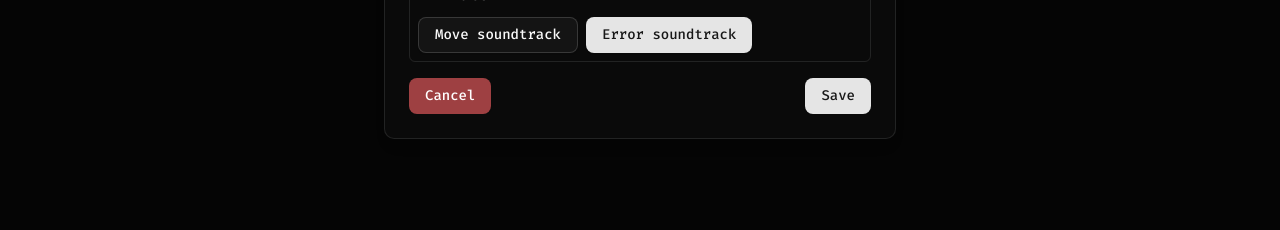
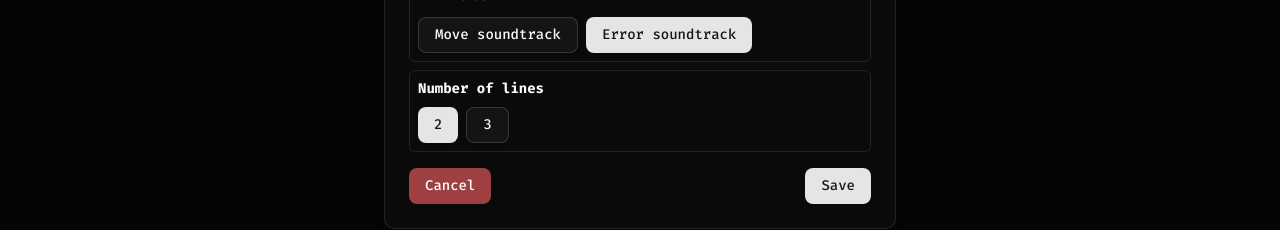
Before and after one commit to phamhongphuc1999/experiment-web, a Next.js app: page /pikachu in a window 1280 px wide. Both pictures are taken after a click on the button 504 px from the left and 83 px from the top of the page. Shown: the part 293-523 px from the top of the page. Built offline with nearby package versions, Linux system fonts and the light colour scheme; no server answers; some icons are missing.

Commit message:
feat: number of lines

```diff
--- a/src/components/AppDialog/PikachuConfigDialog/index.tsx
+++ b/src/components/AppDialog/PikachuConfigDialog/index.tsx
@@ -25,7 +25,8 @@ function PikachuConfigDialogLayout() {
   const {
     isSound,
     size,
-    fn: { setIsSound, setSize },
+    numberOfLines,
+    fn: { setIsSound, setSize, setNumberOfLines },
   } = usePikachuConfigContext();
 
   function onSaveConfig(event: MouseEvent<HTMLFormElement>) {
@@ -36,18 +37,21 @@ function PikachuConfigDialogLayout() {
       isSound,
       numberOfRows: size.numberOfRows,
       numberOfColumns: size.numberOfColumns,
+      numberOfLines,
+      remainingChanges: numberOfLines == 2 ? 20 : 10,
       status,
     });
     setDialog(DIALOG_KEY.pikachuConfigDialog, false);
   }
 
   function onOpenChange(open: boolean) {
-    setIsSound(metadata.isSound);
-    setSize({ numberOfRows: metadata.numberOfRows, numberOfColumns: metadata.numberOfColumns });
     setDialog(DIALOG_KEY.pikachuConfigDialog, open);
   }
 
   function onCancel() {
+    setIsSound(metadata.isSound);
+    setSize({ numberOfRows: metadata.numberOfRows, numberOfColumns: metadata.numberOfColumns });
+    setNumberOfLines(metadata.numberOfLines);
     onOpenChange(false);
   }
 
@@ -65,6 +69,23 @@ function PikachuConfigDialogLayout() {
         <form onSubmit={onSaveConfig} className="scroll-hidden max-h-[75vh] overflow-auto">
           <BoardSizeConfig />
           <SoundtrackConfig game="pikachu" />
+          <div className="mt-2 rounded-sm border p-2">
+            <p className="text-sm font-bold">Number of lines</p>
+            <div className="mt-2 flex items-center gap-2">
+              <Button
+                variant={numberOfLines == 2 ? 'default' : 'outline'}
+                onClick={() => setNumberOfLines(2)}
+              >
+                2
+              </Button>
+              <Button
+                variant={numberOfLines == 3 ? 'default' : 'outline'}
+                onClick={() => setNumberOfLines(3)}
+              >
+                3
+              </Button>
+            </div>
+          </div>
           <div className="mt-4 flex items-center justify-between">
             <Button onClick={onCancel} variant="destructive" className="mr-2">
               Cancel
--- a/src/components/AppDialog/PikachuConfigDialog/pikachuConfig.context.tsx
+++ b/src/components/AppDialog/PikachuConfigDialog/pikachuConfig.context.tsx
@@ -15,19 +15,19 @@ import { usePikachuStore } from 'src/states/pikachu.state';
 type PikachuConfigContextType = {
   isSound: boolean;
   size: { numberOfRows: number; numberOfColumns: number };
+  numberOfLines: number;
   fn: {
     setIsSound: Dispatch<SetStateAction<boolean>>;
     setSize: Dispatch<SetStateAction<{ numberOfRows: number; numberOfColumns: number }>>;
+    setNumberOfLines: Dispatch<SetStateAction<number>>;
   };
 };
 
 const pikachuConfigContextDefault: PikachuConfigContextType = {
   isSound: true,
   size: { numberOfRows: 16, numberOfColumns: 9 },
-  fn: {
-    setIsSound: () => {},
-    setSize: () => {},
-  },
+  numberOfLines: 2,
+  fn: { setIsSound: () => {}, setSize: () => {}, setNumberOfLines: () => {} },
 };
 
 const PikachuConfigContext = createContext<PikachuConfigContextType>(pikachuConfigContextDefault);
@@ -43,6 +43,7 @@ export default function PikachuConfigProvider({ children }: Props) {
     numberOfRows: 16,
     numberOfColumns: 9,
   });
+  const [numberOfLines, setNumberOfLines] = useState(2);
 
   useEffect(() => {
     setIsSound(metadata.isSound);
@@ -52,9 +53,13 @@ export default function PikachuConfigProvider({ children }: Props) {
     setSize({ numberOfRows: metadata.numberOfRows, numberOfColumns: metadata.numberOfColumns });
   }, [metadata.numberOfRows, metadata.numberOfColumns]);
 
+  useEffect(() => {
+    setNumberOfLines(metadata.numberOfLines);
+  }, [metadata.numberOfLines]);
+
   const contextData = useMemo<PikachuConfigContextType>(() => {
-    return { isSound, size, fn: { setIsSound, setSize } };
-  }, [isSound, size]);
+    return { isSound, size, numberOfLines, fn: { setIsSound, setSize, setNumberOfLines } };
+  }, [isSound, size, numberOfLines]);
 
   return (
     <PikachuConfigContext.Provider value={contextData}>{children}</PikachuConfigContext.Provider>
--- a/src/configs/constance.ts
+++ b/src/configs/constance.ts
@@ -9,8 +9,6 @@ export const ITEM_PER_PAGE = 10;
 export const MAX_CARO_BOARD_SIZE = 50;
 export const MAX_CONNECT4_BOARD_SIZE = 80;
 
-export const PIKACHU_NUMBER_OF_ROWS = 9;
-export const PIKACHU_NUMBER_OF_COLUMNS = 16;
 export const PIKACHU_PIECE_WIDTH = 40;
 export const PIKACHU_PIECE_HEIGHT = 50;
 
--- a/src/global.ts
+++ b/src/global.ts
@@ -329,13 +329,14 @@ export type PikachuMoveParamsType = {
   numberOfColumns: number;
   sourcePiece: PositionType;
   targetPiece: PositionType;
+  numberOfLines: number;
 };
 
 export type FindPossibleMoveParamsType = {
   numberOfRows: number;
   numberOfColumns: number;
   board: Array<Array<number>>;
-  ignoreMoves: Array<PositionType>;
+  numberOfLines: number;
 };
 
 export type PikachuBoardTransformType =
--- a/src/services/pikachu/pikachu.utils.ts
+++ b/src/services/pikachu/pikachu.utils.ts
@@ -2,22 +2,31 @@ import { FindPossibleMoveParamsType, PikachuMoveParamsType, PositionType } from
 import { isPositionEqual, randomSubGroup } from '..';
 import Queue from '../Queue';
 
-function _createRawBoard(totalCells: number, numTypes: number) {
+export function _refineNumTypes(halfCells: number, numTypes: number) {
+  if (halfCells >= 72) return numTypes;
+  if (halfCells <= 25) {
+    const random = Math.random();
+    if (random < 0.1) return halfCells - 1;
+    else return halfCells;
+  } else {
+    const random = 0.9 + 0.1 * Math.random();
+    const newNumTypes = Math.min(numTypes, Math.floor(halfCells * random));
+    return newNumTypes;
+  }
+}
+
+export function _createRawBoard(totalCells: number, numTypes: number) {
   if (totalCells % 2 !== 0)
     throw new Error('Total number of cells must be even for matching pairs.');
 
   const tileIds: Array<number> = [];
   const halfCells = totalCells / 2;
-  if (halfCells < numTypes) {
-    const _arr = randomSubGroup(numTypes);
-    for (let i = 0; i < halfCells; i++) {
-      tileIds.push(_arr[i] + 1);
-    }
-  } else {
-    for (let i = 0; i < halfCells; i++) {
-      const id = (i % numTypes) + 1;
-      tileIds.push(id);
-    }
+  const refinedNumTypes = _refineNumTypes(halfCells, numTypes);
+
+  const _arr = randomSubGroup(numTypes);
+  for (let i = 0; i < halfCells; i++) {
+    const id = i % refinedNumTypes;
+    tileIds.push(_arr[id] + 1);
   }
 
   const pairedTiles = [...tileIds, ...tileIds];
@@ -28,7 +37,7 @@ function _createRawBoard(totalCells: number, numTypes: number) {
   return pairedTiles;
 }
 
-function createBoard(rows: number, cols: number, numTypes: number): Array<Array<number>> {
+export function createBoard(rows: number, cols: number, numTypes: number): Array<Array<number>> {
   const pairedTiles = _createRawBoard(rows * cols, numTypes);
 
   const board: Array<Array<number>> = [];
@@ -39,7 +48,7 @@ function createBoard(rows: number, cols: number, numTypes: number): Array<Array<
   return board;
 }
 
-function reconstructPath(
+export function reconstructPath(
   parent: (number[] | null)[][][],
   end: PositionType,
   endDir: number,
@@ -72,7 +81,7 @@ const directions = [
 ];
 
 export function performPikachuMove(params: PikachuMoveParamsType): Array<PositionType> | undefined {
-  const { numberOfRows, numberOfColumns, board, sourcePiece, targetPiece } = params;
+  const { numberOfRows, numberOfColumns, board, sourcePiece, targetPiece, numberOfLines } = params;
   const [ax, ay] = sourcePiece;
   const [bx, by] = targetPiece;
   if (isPositionEqual(sourcePiece, targetPiece) || board[ax][ay] != board[bx][by]) return undefined;
@@ -111,7 +120,7 @@ export function performPikachuMove(params: PikachuMoveParamsType): Array<Positio
       // Try all 4 directions
       for (let nd = 0; nd < 4; nd++) {
         const nturns = turns + (nd !== d ? 1 : 0);
-        if (nturns <= 2 && !visited[nx][ny][nd]) {
+        if (nturns <= numberOfLines && !visited[nx][ny][nd]) {
           visited[nx][ny][nd] = true;
           parent[nx][ny][nd] = [x, y, d];
           queue.enqueue([nx, ny, nd, nturns]);
@@ -127,7 +136,7 @@ export function performPikachuMove(params: PikachuMoveParamsType): Array<Positio
 export function findPikachuPath(
   params: Omit<PikachuMoveParamsType, 'targetPiece'>
 ): Array<PositionType> | undefined {
-  const { numberOfRows, numberOfColumns, board, sourcePiece } = params;
+  const { numberOfRows, numberOfColumns, board, sourcePiece, numberOfLines } = params;
   const [ax, ay] = sourcePiece;
   const parent: (number[] | null)[][][] = Array.from({ length: numberOfRows + 2 }, () =>
     Array.from({ length: numberOfColumns + 2 }, () => Array(4).fill(null))
@@ -163,7 +172,7 @@ export function findPikachuPath(
       // Try all 4 directions
       for (let nd = 0; nd < 4; nd++) {
         const nturns = turns + (nd !== d ? 1 : 0);
-        if (nturns <= 2 && !visited[nx][ny][nd]) {
+        if (nturns <= numberOfLines && !visited[nx][ny][nd]) {
           visited[nx][ny][nd] = true;
           parent[nx][ny][nd] = [x, y, d];
           queue.enqueue([nx, ny, nd, nturns]);
@@ -177,14 +186,20 @@ export function findPikachuPath(
   return undefined;
 }
 
-export function findPossibleMove(params: Omit<FindPossibleMoveParamsType, 'ignoreMoves'>) {
-  const { numberOfRows, numberOfColumns, board } = params;
+export function findPossibleMove(params: FindPossibleMoveParamsType) {
+  const { numberOfRows, numberOfColumns, board, numberOfLines } = params;
   let counter = 0;
   for (let i = 1; i <= numberOfRows; i++) {
     for (let j = 1; j <= numberOfColumns; j++) {
       if (board[i][j] > 0) {
         counter++;
-        const path = findPikachuPath({ numberOfRows, numberOfColumns, board, sourcePiece: [i, j] });
+        const path = findPikachuPath({
+          numberOfRows,
+          numberOfColumns,
+          board,
+          sourcePiece: [i, j],
+          numberOfLines,
+        });
         if (path) return path;
       }
     }
@@ -193,7 +208,7 @@ export function findPossibleMove(params: Omit<FindPossibleMoveParamsType, 'ignor
   return undefined;
 }
 
-function _createNewPikachuBoard(numberOfRows: number, numberOfColumns: number) {
+export function _createNewPikachuBoard(numberOfRows: number, numberOfColumns: number) {
   const rawBoard = createBoard(numberOfRows, numberOfColumns, 36);
   const board: Array<Array<number>> = [];
   board.push(Array(numberOfColumns + 2).fill(0));
@@ -204,12 +219,16 @@ function _createNewPikachuBoard(numberOfRows: number, numberOfColumns: number) {
   return board;
 }
 
-export function createNewPikachuBoard(numberOfRows: number, numberOfColumns: number) {
+export function createNewPikachuBoard(
+  numberOfRows: number,
+  numberOfColumns: number,
+  numberOfLines: number
+) {
   let board = _createNewPikachuBoard(numberOfRows, numberOfColumns);
-  let path = findPossibleMove({ numberOfRows, numberOfColumns, board });
+  let path = findPossibleMove({ numberOfRows, numberOfColumns, board, numberOfLines });
   while (!path) {
     board = _createNewPikachuBoard(numberOfRows, numberOfColumns);
-    path = findPossibleMove({ numberOfRows, numberOfColumns, board });
+    path = findPossibleMove({ numberOfRows, numberOfColumns, board, numberOfLines });
   }
   return { board, path };
 }
@@ -247,13 +266,14 @@ function _changePikachuBoard(
 export function changePikachuBoard(
   currentBoard: Array<Array<number>>,
   numberOfRows: number,
-  numberOfColumns: number
+  numberOfColumns: number,
+  numberOfLines: number
 ) {
   let board = _changePikachuBoard(currentBoard, numberOfRows, numberOfColumns);
-  let path = findPossibleMove({ numberOfRows, numberOfColumns, board });
+  let path = findPossibleMove({ numberOfRows, numberOfColumns, board, numberOfLines });
   while (!path) {
     board = _createNewPikachuBoard(numberOfRows, numberOfColumns);
-    path = findPossibleMove({ numberOfRows, numberOfColumns, board });
+    path = findPossibleMove({ numberOfRows, numberOfColumns, board, numberOfLines });
   }
   return { board, path };
 }
--- a/src/states/pikachu.state.ts
+++ b/src/states/pikachu.state.ts
@@ -1,4 +1,3 @@
-import { PIKACHU_NUMBER_OF_COLUMNS, PIKACHU_NUMBER_OF_ROWS } from 'src/configs/constance';
 import { PositionType } from 'src/global';
 import { changePikachuBoard, createNewPikachuBoard } from 'src/services/pikachu/pikachu.utils';
 import { create } from 'zustand';
@@ -8,6 +7,7 @@ import { immer } from 'zustand/middleware/immer';
 type PikachuMetadataType = {
   numberOfRows: number;
   numberOfColumns: number;
+  numberOfLines: number;
   remainingChanges: number;
   round: number;
   status: 'init' | 'playing' | 'end';
@@ -37,8 +37,9 @@ export const usePikachuStore = create<
     immer((set) => {
       return {
         metadata: {
-          numberOfRows: PIKACHU_NUMBER_OF_ROWS,
-          numberOfColumns: PIKACHU_NUMBER_OF_COLUMNS,
+          numberOfRows: 9,
+          numberOfColumns: 16,
+          numberOfLines: 2,
           remainingChanges: 20,
           round: 1,
           status: 'init',
@@ -50,8 +51,12 @@ export const usePikachuStore = create<
         fn: {
           createBoard: (mode: 'newGame' | 'nextRound') => {
             set((state) => {
-              const { numberOfRows, numberOfColumns } = state.metadata;
-              const { board, path } = createNewPikachuBoard(numberOfRows, numberOfColumns);
+              const { numberOfRows, numberOfColumns, numberOfLines } = state.metadata;
+              const { board, path } = createNewPikachuBoard(
+                numberOfRows,
+                numberOfColumns,
+                numberOfLines
+              );
               state.board = board;
               state.suggestion = path;
               if (mode == 'newGame' || state.metadata.round == 9) {
@@ -69,11 +74,12 @@ export const usePikachuStore = create<
           },
           changeBoard: () => {
             set((state) => {
-              const { numberOfRows, numberOfColumns } = state.metadata;
+              const { numberOfRows, numberOfColumns, numberOfLines } = state.metadata;
               const { board, path } = changePikachuBoard(
                 state.board,
                 numberOfRows,
-                numberOfColumns
+                numberOfColumns,
+                numberOfLines
               );
               state.board = board;
               state.suggestion = path;
--- a/src/views/PikachuView/PikachuBoard.tsx
+++ b/src/views/PikachuView/PikachuBoard.tsx
@@ -18,7 +18,7 @@ export default function PikachuBoard() {
   const {
     board,
     fn: { movePath, moveChangeBoard, createBoard },
-    metadata: { numberOfRows, numberOfColumns, isSound, isChangeBoard, round },
+    metadata: { numberOfRows, numberOfColumns, numberOfLines, isSound, isChangeBoard, round },
   } = usePikachuStore();
   const [firstPiece, setFirstPiece] = useState<PositionType | undefined>(undefined);
   const { playMove, playError } = useSoundtrack();
@@ -34,6 +34,7 @@ export default function PikachuBoard() {
   }, [selectedPath]);
 
   function onPieceClick(position: PositionType) {
+    if (board[position[0]][position[1]] == 0) return;
     if (firstPiece == undefined) setFirstPiece(position);
     else if (firstPiece[0] == position[0] && firstPiece[1] == position[1]) {
       setFirstPiece(undefined);
@@ -46,6 +47,7 @@ export default function PikachuBoard() {
         targetPiece: position,
         numberOfRows,
         numberOfColumns,
+        numberOfLines,
       });
       if (path) {
         const _board = pikachuBoardTransformByRound(
@@ -55,11 +57,17 @@ export default function PikachuBoard() {
             targetPiece: position,
             numberOfRows,
             numberOfColumns,
+            numberOfLines,
           },
           round
         );
         playMove(isSound);
-        const possiblePath = findPossibleMove({ board: _board, numberOfRows, numberOfColumns });
+        const possiblePath = findPossibleMove({
+          board: _board,
+          numberOfRows,
+          numberOfColumns,
+          numberOfLines,
+        });
         setSelectedPath(path);
         if (possiblePath)
           sleep(150).then(() => {
```
Also changed, not shown: 1 other file (tests, documents, lock files or other folders).
